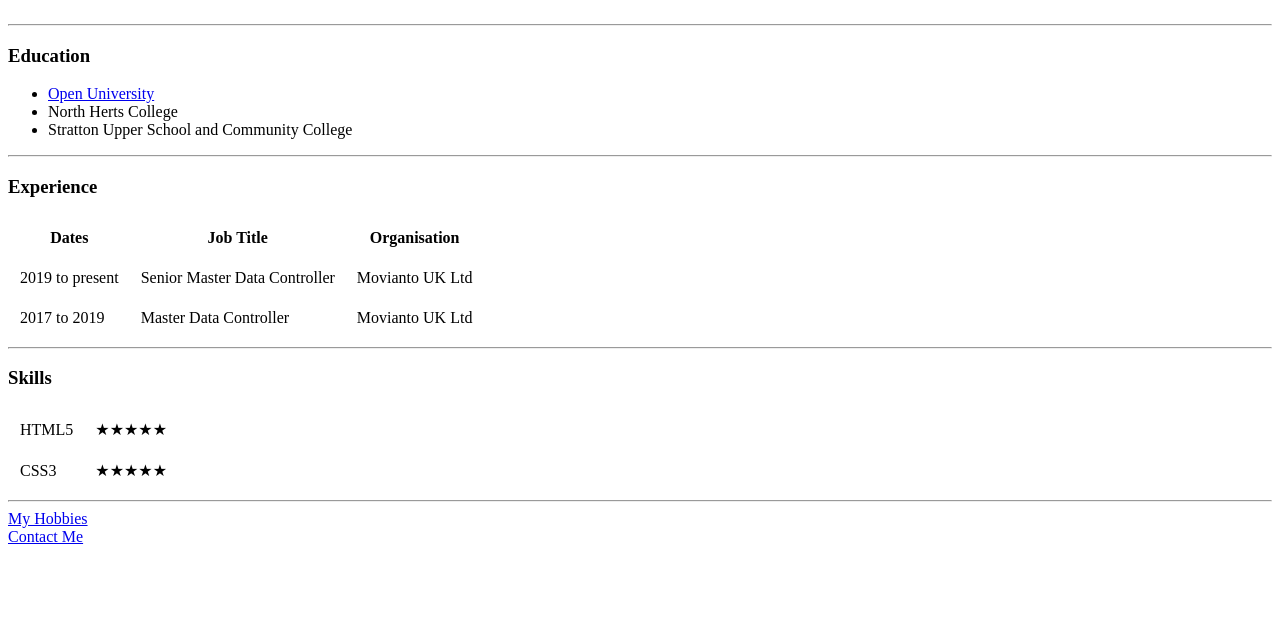
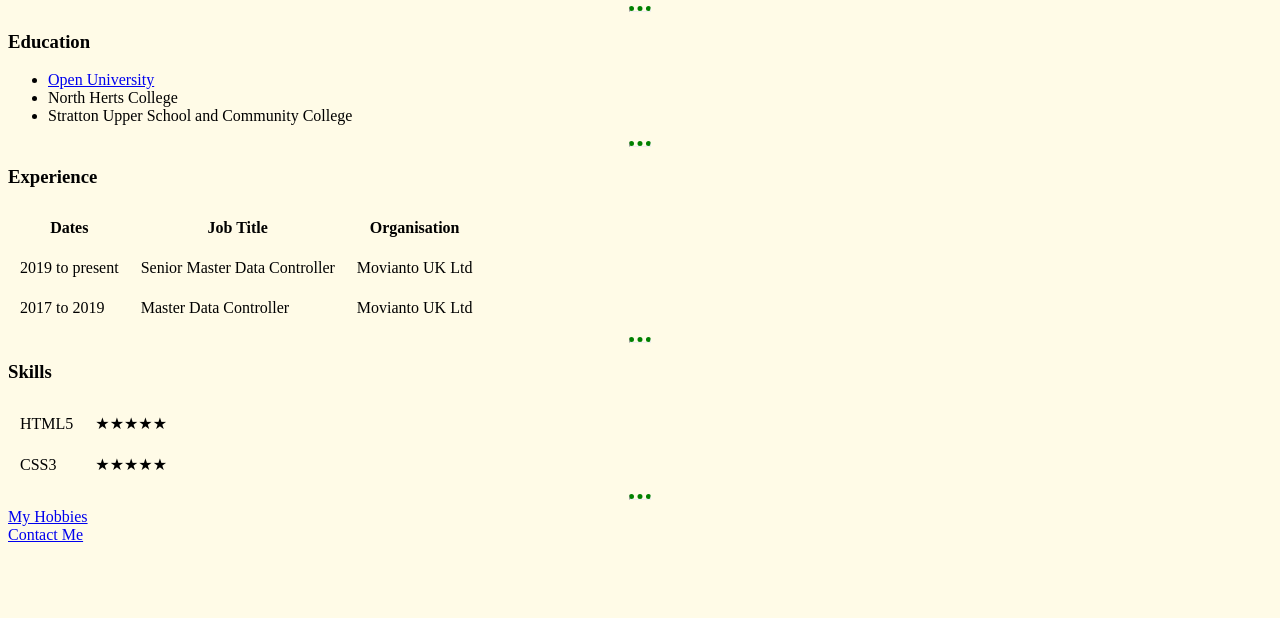
Before and after one commit to BrendanFre/cv, a plain HTML site: page index.html in a window 1280 px wide. Shown: the part 182-800 px from the top of the page. Drawn offline with Linux system fonts and the light colour scheme.

Commit message:
Added CSS file, removed styles from the HTML file.

```diff
--- /dev/null
+++ b/css/styles.css
@@ -0,0 +1,8 @@
+body{
+  background-color: #FFFBE7;
+}
+
+hr{
+  border-top: 5px dotted green;
+  width: 20px;
+}
--- a/index.html
+++ b/index.html
@@ -4,10 +4,10 @@
 <head>
   <meta charset="utf-8">
   <title>Brendan's Personal Site</title>
+  <link rel="stylesheet" href="/css/styles.css">
 </head>
 
 <body>
-  testing
   <table>
     <tr>
       <td><img src="avatar.png" alt="Brendan's profile picture."></td>
```
